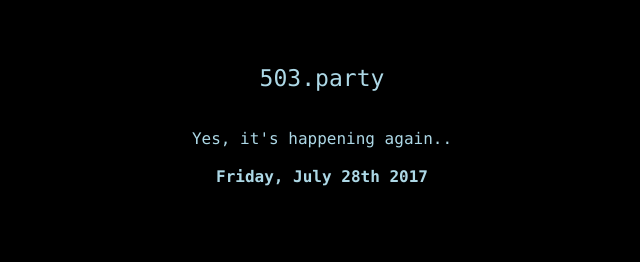
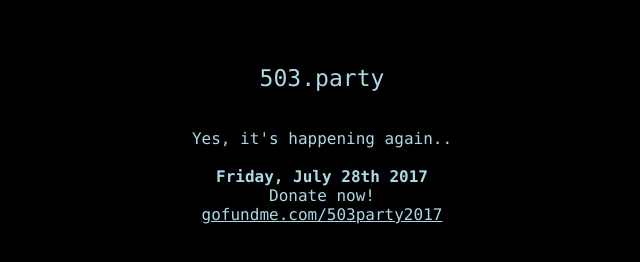
Before and after one commit to pierce403/503.party, a plain HTML site: page index.html in a window 1280 px wide. Shown: the whole page, without its empty margins (318-958 px from the left). Drawn offline with Linux system fonts and the light colour scheme.

Commit message:
added donation link

```diff
--- a/index.html
+++ b/index.html
@@ -15,7 +15,7 @@
       <br>Yes, it's happening again..<br><br>
 
       <b>Friday, July 28th 2017</b><br>
-
+      Donate now!<br><a href="https://gofundme.com/503party2017">gofundme.com/503party2017</a>
       <!--
 
       <table>
```
